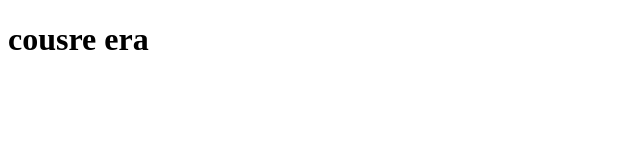
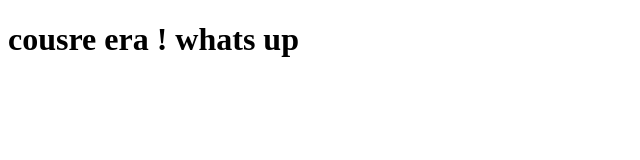
Before and after one commit to sachin756/coursera-test, a plain HTML site: page site/index.html in a window 1280 px wide. Shown: the whole page, without its empty margins (0-640 px from the left). Drawn offline with Linux system fonts and the light colour scheme.

Commit message:
modified small

```diff
--- a/site/index.html
+++ b/site/index.html
@@ -4,6 +4,6 @@
 	<title>hello cousre era</title>
 </head>
 <body>
-<h1>cousre era</h1>
+<h1>cousre era ! whats up</h1>
 </body>
 </html>
```
